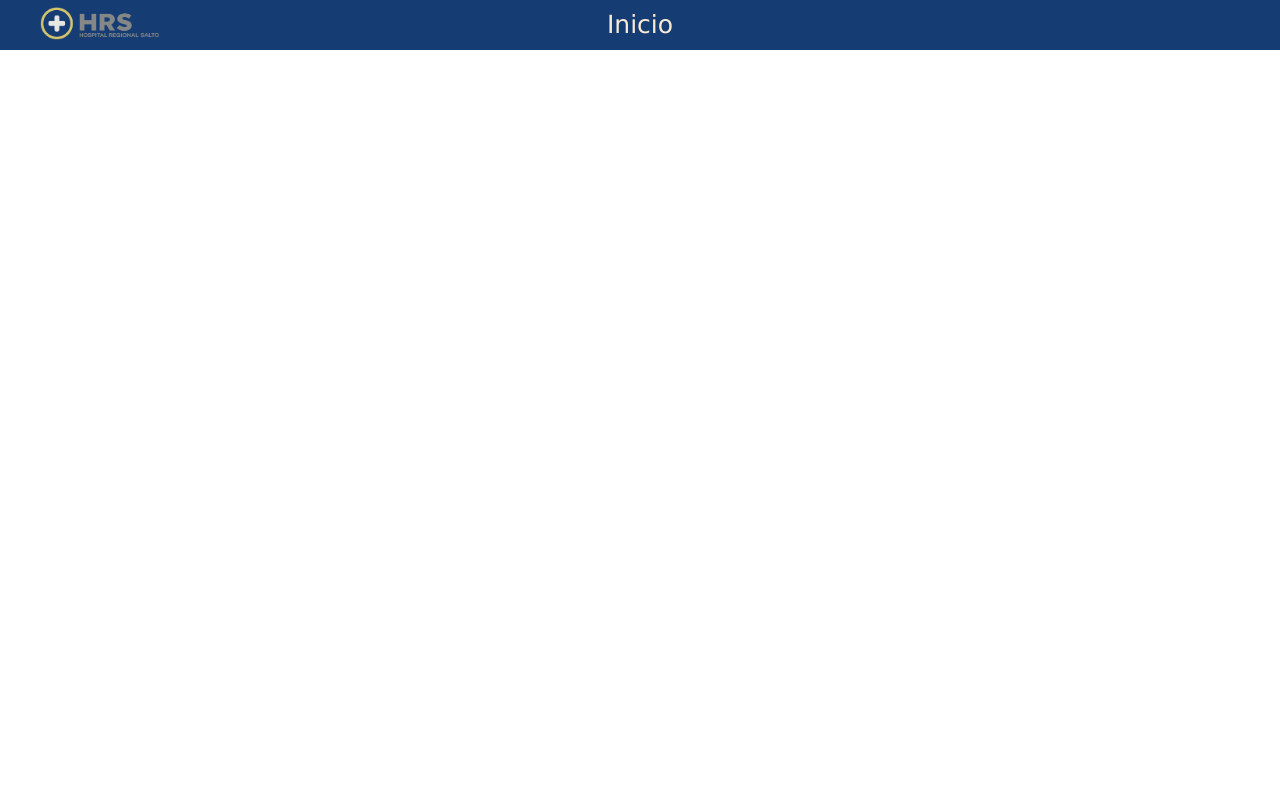
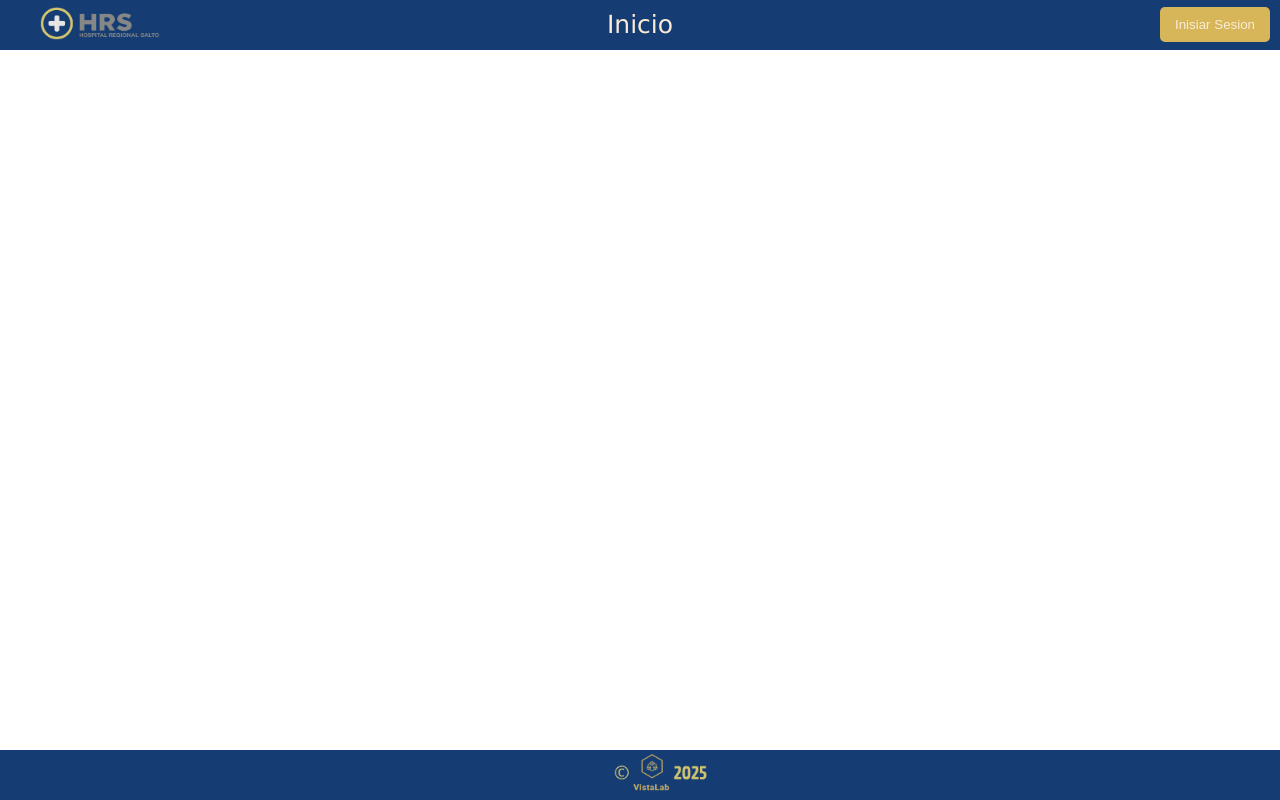
Before and after one commit to ArgainThiago/VistaLab2, a PHP site: page /Inicio.html in a window 1280 px wide. Run offline with PHP 8.4, Linux system fonts and the light colour scheme.

Commit message:
Estilo Pagina Principal
Terminando el diseño de barras de la pagina incial

```diff
--- a/EstiloP.css
+++ b/EstiloP.css
@@ -1,13 +1,23 @@
 
-.cuadrado {
+.superior {
       width: 100%;
       height: 50px;
       background-color: #163d73;
-      position: absolute;
+      position:absolute;
       top: 0;
       left: 0;
 
     }
+
+.Inferior{
+      width:100%;
+      height:50px;
+      background-color: #163d73;
+      position:absolute;
+      bottom:0;
+      left:0;
+}
+
 .texto {
         font-family: Verdana, Geneva, Tahoma, sans-serif;
         text-align: center;
@@ -17,12 +27,37 @@
         font-size: 25px;
 
 }
-.cuadrado img{
+
+.mi-boton{
+  background-color: #d7b65a;
+  top: 0;
+  margin-top: 7px;
+  position: absolute;
+  right: 10px;
+  padding: 10px 15px;
+  border: none;
+  border-radius: 5px;
+  cursor: pointer;
+  color: antiquewhite;
+  transition: background-color 0.3s ease;
+}
+.mi-boton:hover{
+  background-color:#2069e0;
+}
+
+.superior img{
    position: absolute;
   top: 7px;
   left: 40px;
   width: 120px;
   height: auto;
+}
+
+.Inferior img{
+  position: absolute;
+  bottom:0;
+  margin-left: 48%;
+  width: 93px;
 }
 
 body{
--- a/Inicio.html
+++ b/Inicio.html
@@ -7,10 +7,15 @@
     <link rel="stylesheet" href="EstiloP.css">
 </head>
     <body>
-        <div class="cuadrado">
+        <div class="superior">
             <p class="texto">Inicio</p>
             <img src="logohospital.png"alt="logo">
+            <button class="mi-boton">Inisiar Sesion</button>
         </div>
+        <div class="Inferior">
+            <img src="copyvista.png"alt="logo">
+        </div>
+
     </body>
 
 </html>
```
Also changed, not shown: copyvista.png (added).
